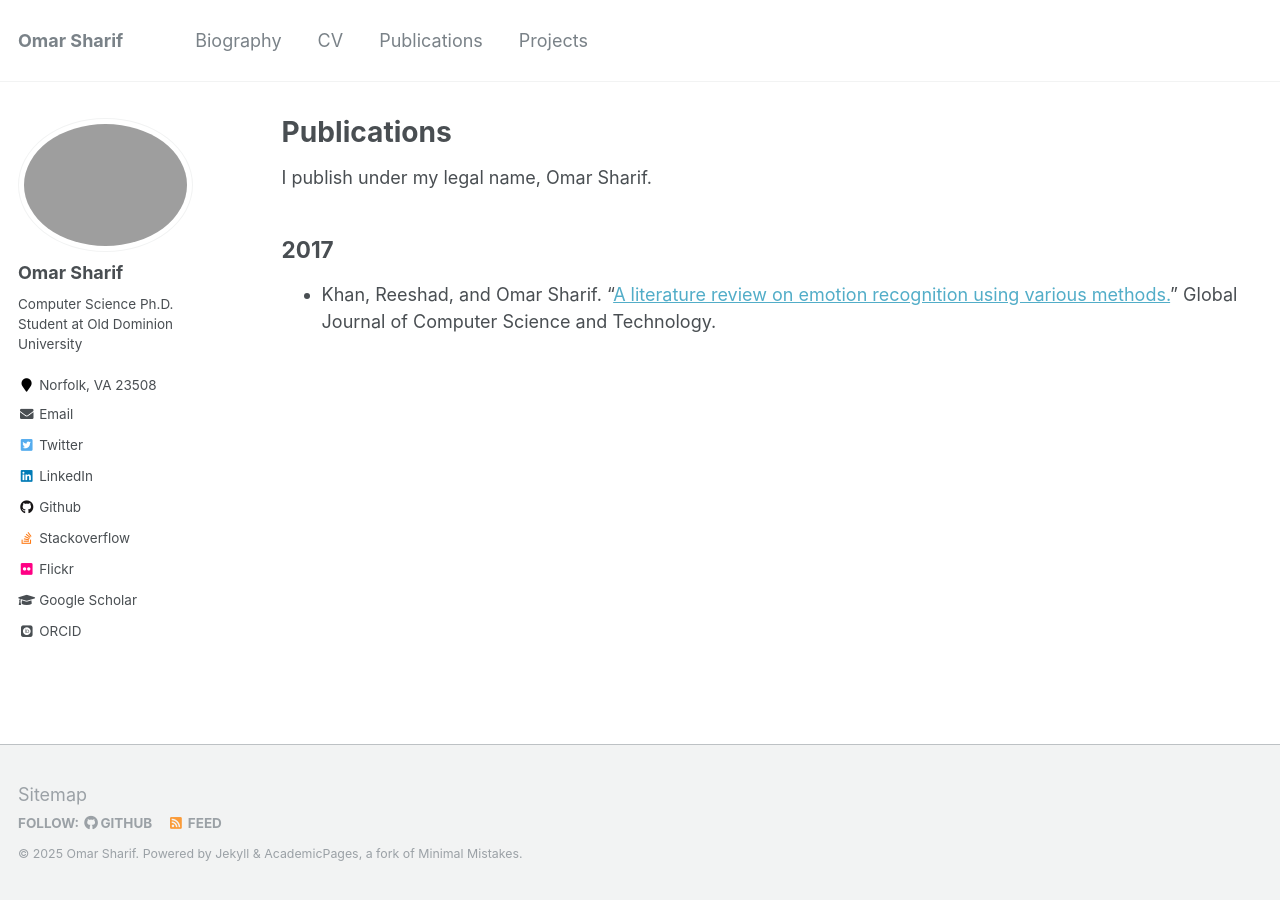
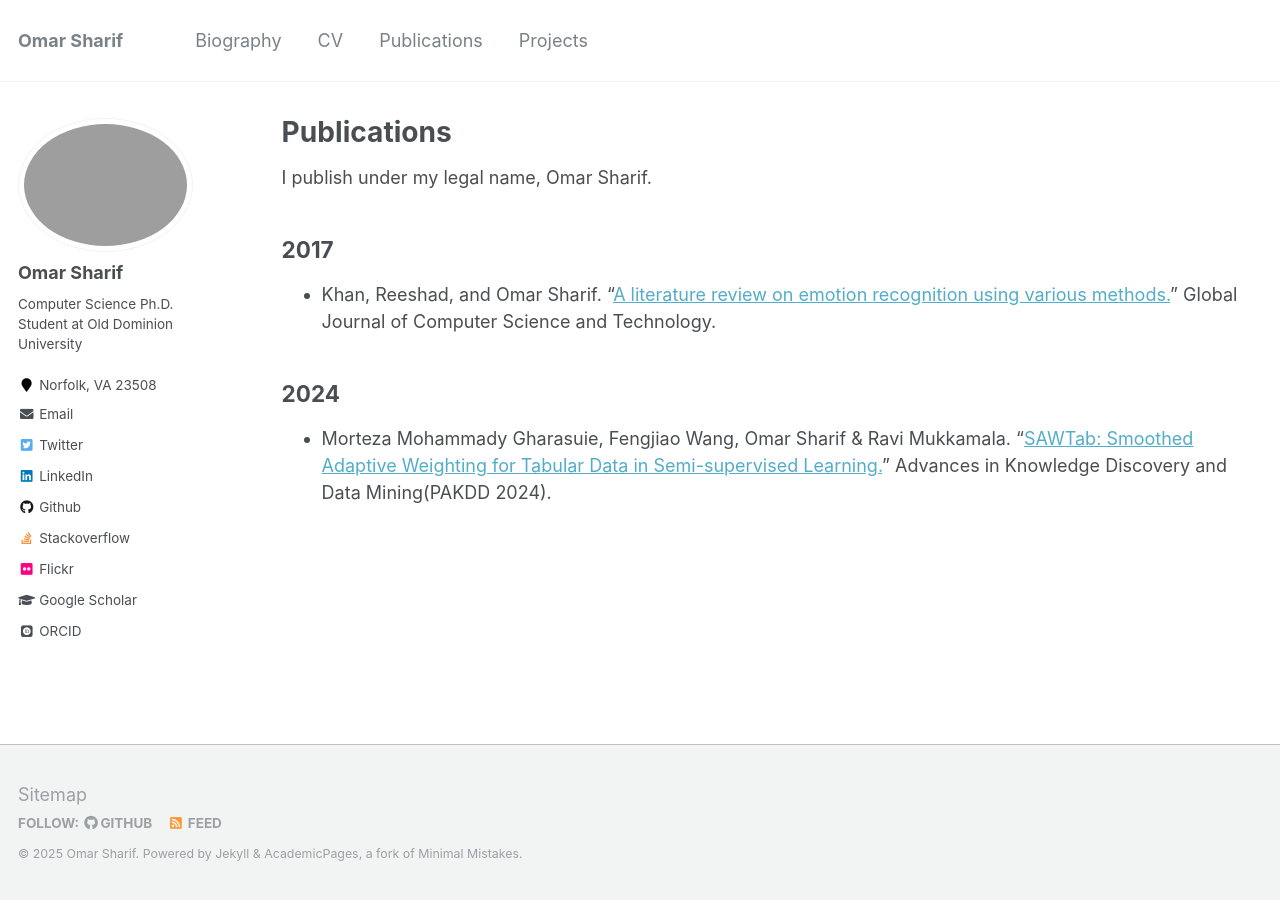
Before and after one commit to omarsharif786/omarsharif786.github.io, a Jekyll site: the page built from _pages/publications.md, in a window 1280 px wide. Built offline with Jekyll 4.4.1, drawn with Linux system fonts in a browser that asks for light colours; some web fonts are replaced.

Commit message:
pulication page update

```diff
--- a/_pages/publications.md
+++ b/_pages/publications.md
@@ -10,3 +10,8 @@ I publish under my legal name, Omar Sharif.
 ----
 
 * Khan, Reeshad, and Omar Sharif. "[A literature review on emotion recognition using various methods.](https://computerresearch.org/index.php/computer/article/view/1507)" Global Journal of Computer Science and Technology.
+
+2024
+----
+
+* Morteza Mohammady Gharasuie, Fengjiao Wang, Omar Sharif & Ravi Mukkamala. "[SAWTab: Smoothed Adaptive Weighting for Tabular Data in Semi-supervised Learning.](https://link.springer.com/chapter/10.1007/978-981-97-2259-4_24)" Advances in Knowledge Discovery and Data Mining(PAKDD 2024).
```
